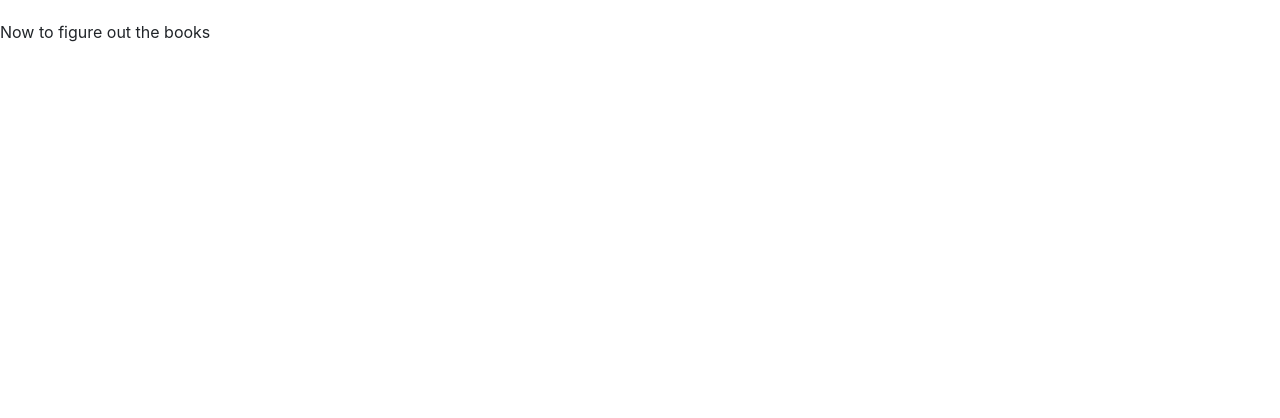
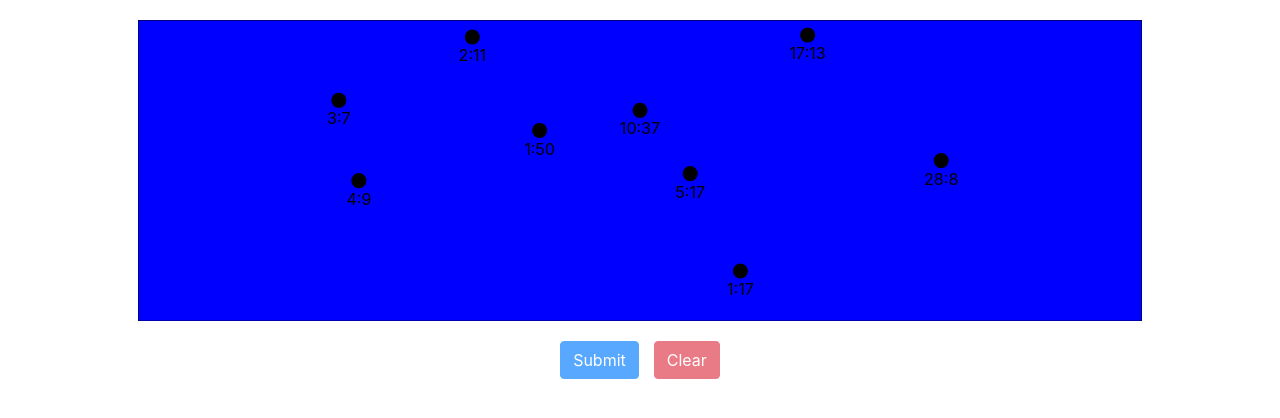
Before and after one commit to mig007/escape-room, an Angular app: page /map in a window 1280 px wide. Shown: the top 418 px of the page. Built offline with nearby package versions, Linux system fonts and the light colour scheme.

Commit message:
map done

```diff
--- /dev/null
+++ b/src/app/map-coordinate.ts
@@ -0,0 +1,8 @@
+export interface MapCoordinate {
+    x:number
+    y:number
+    label:string
+    selected?:boolean
+    answerKey?:number
+
+}
--- a/src/app/map/map.component.html
+++ b/src/app/map/map.component.html
@@ -1 +1,20 @@
-Now to figure out the books
+<div class="map-container">
+
+<svg width="100%" viewBox="0 0 1000 300">
+        <rect x="0" y="0" width="1000" height="300"
+        style="stroke: #000000; fill:blue;"/>
+        <path [attr.d]="getPath()" style="stroke: white; fill:none;"/>
+        <g *ngFor="let coor of coordiates">
+            <circle (click)="select(coor)" class="dot" [attr.cx]="coor.x" [attr.cy]="coor.y" r="7" [ngClass]="{'selected': coor.selected}"/>
+        <text [attr.x]="(coor.x)" [attr.y]="(coor.y + 24)" text-anchor="middle" >{{coor.label}}</text>
+        </g>
+        <g *ngFor="let coor of path; let idx = index">
+            <text [attr.x]="(coor.x-2)" [attr.y]="(coor.y+2)" style="font-size: 7pt; color: black;">{{idx + 1}}</text>
+        </g>
+
+</svg>
+<div class="text-center " style="margin-top: 20px;">
+<button class="btn btn-primary" [disabled]="path.length != 6" (click)="submit()">Submit</button>
+<button class="btn btn-danger" style="margin-left: 15px;" (click)="clearAll()" [disabled]="!path.length">Clear</button>
+</div>
+</div>
--- a/src/app/map/map.component.less
+++ b/src/app/map/map.component.less
@@ -0,0 +1,16 @@
+.map-container{
+    margin: 0 auto;
+    padding: 0 10px;
+    max-width: 1024px;
+}
+.dot {
+    stroke: black;
+    fill: black;
+    cursor: pointer;
+}
+
+.selected {
+    stroke: black;
+    fill: greenyellow;
+    cursor: pointer;
+}
--- a/src/app/map/map.component.ts
+++ b/src/app/map/map.component.ts
@@ -1,4 +1,6 @@
 import { Component, OnInit } from '@angular/core';
+import { MapCoordinate } from '../map-coordinate';
+import { COORDINATES } from '../mock-coordinates';
 
 @Component({
   selector: 'app-map',
@@ -8,8 +10,55 @@ import { Component, OnInit } from '@angular/core';
 export class MapComponent implements OnInit {
 
   constructor() { }
-
+  coordiates:MapCoordinate[] = COORDINATES;
+  path:MapCoordinate[]=[];
   ngOnInit(): void {
+  }
+  select(coor:MapCoordinate):void{
+    if(!coor.selected)
+    {
+      if(this.path.length < 6)
+      {
+        coor.selected = true;
+        this.path.push(coor);
+      }
+    }
+    else
+    {
+      this.remove(this.path, coor);
+    }
+  }
+  clearAll():void{
+    while(this.path.length)
+    {
+      this.remove(this.path, this.path[0]);
+    }
+  }
+  remove(array:MapCoordinate[], coor:MapCoordinate):void {
+    const index = array.indexOf(coor);
+    if(index !== -1)
+    {
+      coor.selected = false;
+      array.splice(index, 1);
+    }
+  }
+  getPath():string{
+    let retval = "M";
+    this.path.forEach(x => {
+      retval += ' ' + x.x + ' ' + x.y
+    });
+    return retval;
+  }
+  submit(){
+    let correct = true;
+    this.path.forEach((x,idx) =>{
+      if(x.answerKey !== null && x.answerKey !== idx)
+        correct = false;
+    })
+    if(correct)
+      alert('got it');
+    else
+      alert('nope');
   }
 
 }
--- /dev/null
+++ b/src/app/mock-coordinates.ts
@@ -0,0 +1,14 @@
+
+import { MapCoordinate } from './map-coordinate';
+
+export const COORDINATES: MapCoordinate[] = [
+  {x:333, y:17, label: "2:11"},
+  {x:667, y:15, label: "17:13", answerKey: 5},
+  {x:200, y:80, label: "3:7", answerKey: 0},
+  {x:500, y:90, label: "10:37", answerKey: 2},
+  {x:400, y:110, label: "1:50", answerKey: 1},
+  {x:220, y:160, label: "4:9"},
+  {x:550, y:153, label: "5:17", answerKey: 3},
+  {x:800, y:140, label: "28:8", answerKey: 4},
+  {x:600, y:250, label: "1:17"}
+]
```
